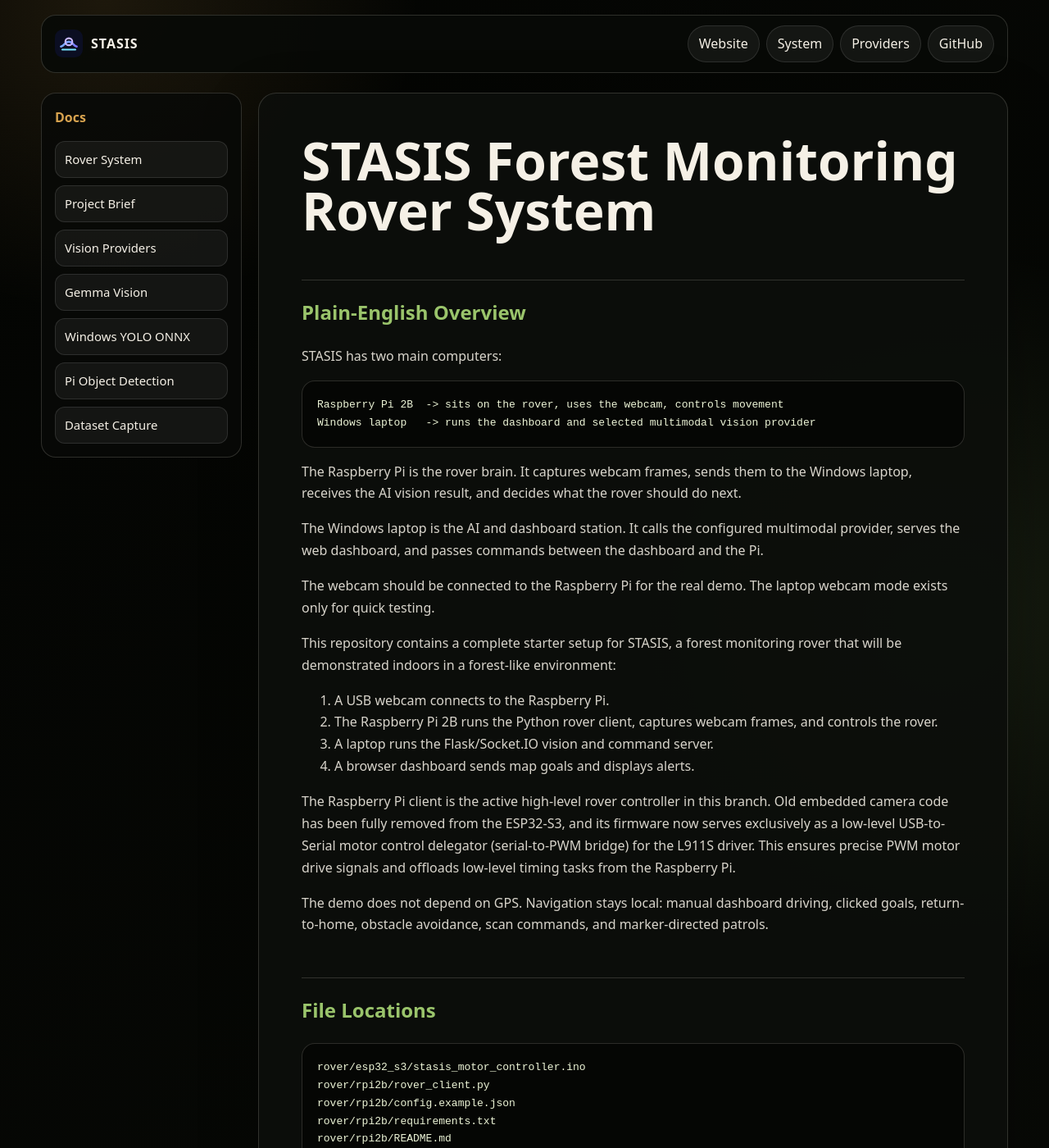
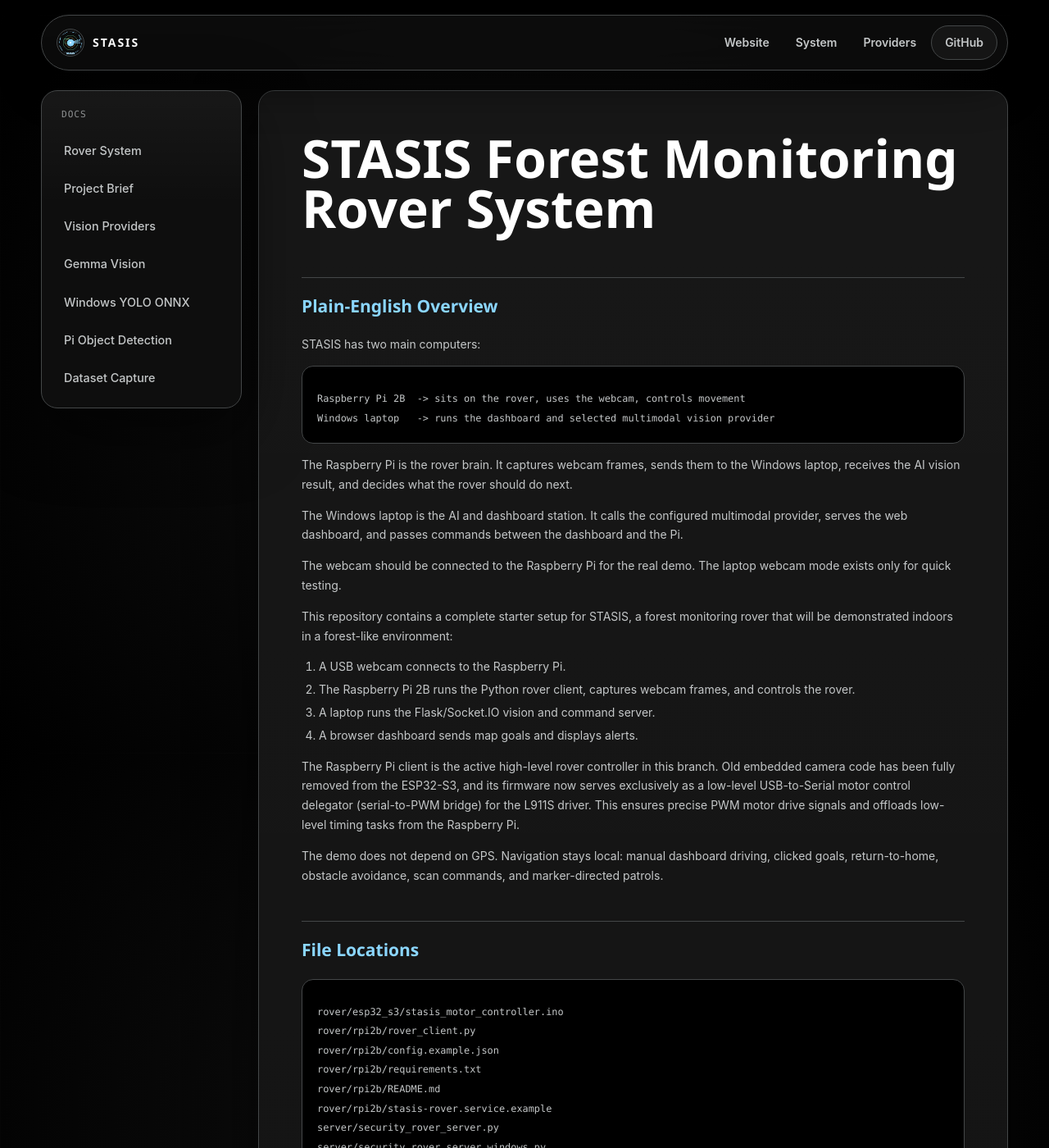
Before and after one commit to Catkartikwastaken/Stasis, a Jekyll site: the page built from docs/README_ROVER_SYSTEM.md, in a window 1280 px wide and 1400 px high. Shown: the whole window at 82% size. Built offline with Jekyll 4.4.1, drawn with Linux system fonts in a browser that asks for light colours.

Commit message:
Theme all docs sub-pages to match dashboard — rewrite site.css + layout
- Rewrite site.css with dashboard design tokens (black bg, grid overlay, cyan/green/amber accent palette, Inter + Space Grotesk + JetBrains Mono fonts)
- Update Jekyll layout to use animated stasis-logo.gif instead of static stasis-mark.svg
- Add gh-link style for GitHub nav button (matches dashboard's nav-action)
- Remove old forest/moss color palette from all sub-pages
- Update _config.yml description to remove forest reference
- All sub-pages (README_ROVER_SYSTEM, VISION_PROVIDERS, etc.) now share the same theme as the dashboard

```diff
--- a/docs/_config.yml
+++ b/docs/_config.yml
@@ -1,5 +1,5 @@
 title: STASIS
-description: Raspberry Pi rover platform for forest-style monitoring.
+description: Raspberry Pi rover platform for field monitoring and object detection.
 baseurl: /Stasis
 markdown: kramdown
 highlighter: rouge
--- a/docs/_layouts/default.html
+++ b/docs/_layouts/default.html
@@ -10,14 +10,14 @@
   <div class="doc-page">
     <header class="doc-header">
       <a class="doc-brand" href="{{ '/' | relative_url }}" aria-label="STASIS home">
-        <img src="{{ '/assets/stasis-mark.svg' | relative_url }}" alt="" width="34" height="34">
+        <img class="doc-brand-img" src="{{ '/assets/stasis-logo.gif' | relative_url }}" alt="" width="34" height="34">
         <span>STASIS</span>
       </a>
       <nav class="doc-nav" aria-label="Documentation navigation">
         <a href="{{ '/' | relative_url }}">Website</a>
         <a href="{{ '/README_ROVER_SYSTEM.html' | relative_url }}">System</a>
         <a href="{{ '/VISION_PROVIDERS.html' | relative_url }}">Providers</a>
-        <a href="https://github.com/Catkartikwastaken/Stasis">GitHub</a>
+        <a class="gh-link" href="https://github.com/Catkartikwastaken/Stasis">GitHub</a>
       </nav>
     </header>
 
--- a/docs/assets/site.css
+++ b/docs/assets/site.css
@@ -1,14 +1,26 @@
+/* =============================================
+   STASIS DOCS — Design System (matches Mission Control Dashboard)
+   ============================================= */
 :root {
   color-scheme: dark;
-  --bg: #030402;
-  --panel: #0d0f0b;
-  --panel-2: #151911;
-  --line: rgba(245, 240, 230, 0.16);
-  --text: #f5f0e6;
-  --muted: #c9c1b0;
-  --moss: #9ac46b;
-  --amber: #d7a34f;
-  --steel: #7e918f;
+  --bg: #000000;
+  --bg-soft: #0e0e0e;
+  --panel: #0e0e0e;
+  --panel-strong: #141313;
+  --surface: #201f1f;
+  --line: #444748;
+  --line-soft: rgba(68, 71, 72, 0.45);
+  --text: #ffffff;
+  --muted: #c4c7c8;
+  --soft: #8e9192;
+  --green: #8cffbd;
+  --cyan: #8bd6ff;
+  --amber: #ffd36d;
+  --red: #ffb4ab;
+  --violet: #b8a1ff;
+  --mono: "JetBrains Mono", ui-monospace, SFMono-Regular, Consolas, monospace;
+  --body: "Inter", "Segoe UI", ui-sans-serif, system-ui, sans-serif;
+  --shadow: 0 26px 80px rgba(0, 0, 0, 0.55);
 }
 
 * { box-sizing: border-box; }
@@ -16,22 +28,34 @@
 body {
   margin: 0;
   min-height: 100vh;
-  background:
-    radial-gradient(circle at 10% 0%, rgba(215, 163, 79, 0.12), transparent 24rem),
-    radial-gradient(circle at 90% 6%, rgba(154, 196, 107, 0.11), transparent 28rem),
-    linear-gradient(135deg, #030402, #10130d 54%, #050705);
+  background: var(--bg);
   color: var(--text);
-  font-family: ui-sans-serif, system-ui, -apple-system, BlinkMacSystemFont, "Segoe UI", sans-serif;
+  font-family: var(--body);
   line-height: 1.68;
+  font-size: 14px;
 }
 
-a {
-  color: var(--amber);
-  text-decoration: none;
+::selection { background: #fff; color: #000; }
+
+::-webkit-scrollbar { width: 4px; height: 4px; }
+::-webkit-scrollbar-track { background: var(--bg-soft); border-radius: 4px; }
+::-webkit-scrollbar-thumb { background: var(--line); border-radius: 4px; }
+::-webkit-scrollbar-thumb:hover { background: var(--text); }
+
+a { color: inherit; text-decoration: none; }
+a:hover { color: var(--cyan); }
+
+.doc-page {
+  min-height: 100vh;
+  background-image:
+    radial-gradient(circle at center, rgba(42, 42, 42, 0.4) 0%, rgba(0, 0, 0, 1) 100%),
+    linear-gradient(to right, rgba(28, 27, 27, 0.6) 1px, transparent 1px),
+    linear-gradient(to bottom, rgba(28, 27, 27, 0.6) 1px, transparent 1px);
+  background-size: 100% 100%, 32px 32px, 32px 32px;
+  background-attachment: fixed;
 }
 
-a:hover { text-decoration: underline; }
-
+/* ========== HEADER ========== */
 .doc-header {
   width: min(1180px, calc(100% - 32px));
   min-height: 68px;
@@ -40,10 +64,12 @@
   align-items: center;
   justify-content: space-between;
   gap: 16px;
-  padding: 12px 16px;
+  padding: 10px 12px 10px 18px;
   border: 1px solid var(--line);
-  border-radius: 18px;
-  background: rgba(8, 10, 7, 0.92);
+  border-radius: 999px;
+  background: rgba(14, 14, 14, 0.82);
+  box-shadow: 0 18px 54px rgba(0, 0, 0, 0.48);
+  backdrop-filter: blur(18px);
 }
 
 .doc-brand {
@@ -51,39 +77,58 @@
   align-items: center;
   gap: 10px;
   color: var(--text);
-  font-weight: 900;
-  letter-spacing: 0.06em;
+  font-family: "Space Grotesk", "Segoe UI", ui-sans-serif, system-ui, sans-serif;
+  font-weight: 700;
+  letter-spacing: 0.14em;
+  text-transform: uppercase;
 }
 
-.doc-brand:hover { text-decoration: none; }
+.doc-brand:hover { color: var(--text); }
+
+.doc-brand-img {
+  display: block;
+  width: 34px;
+  height: 34px;
+  border-radius: 50%;
+  border: 1px solid var(--line);
+  object-fit: cover;
+}
 
 .doc-nav {
   display: flex;
   flex-wrap: wrap;
-  gap: 8px;
-}
-
-.doc-nav a,
-.doc-sidebar a {
-  color: var(--text);
-  border: 1px solid rgba(255, 255, 255, 0.11);
-  background: rgba(255, 255, 255, 0.055);
-  transition: transform 160ms ease, background 160ms ease, border-color 160ms ease;
+  gap: 4px;
 }
 
 .doc-nav a {
   padding: 8px 13px;
   border-radius: 999px;
+  border: 1px solid transparent;
+  color: var(--muted);
+  font-weight: 600;
+  transition: all 150ms ease;
 }
 
-.doc-nav a:hover,
-.doc-sidebar a:hover {
-  transform: translateY(-2px);
-  background: rgba(215, 163, 79, 0.1);
-  border-color: rgba(215, 163, 79, 0.3);
+.doc-nav a:hover {
+  background: rgba(255, 255, 255, 0.06);
+  color: var(--text);
+  border-color: transparent;
   text-decoration: none;
 }
 
+.doc-nav a.gh-link {
+  border: 1px solid var(--line);
+  padding: 8px 16px;
+  background: rgba(255, 255, 255, 0.04);
+}
+
+.doc-nav a.gh-link:hover {
+  background: var(--text);
+  color: #000;
+  border-color: var(--text);
+}
+
+/* ========== SHELL ========== */
 .doc-shell {
   width: min(1180px, calc(100% - 32px));
   margin: 24px auto 64px;
@@ -93,39 +138,58 @@
   align-items: start;
 }
 
+/* ========== SIDEBAR ========== */
 .doc-sidebar {
   position: sticky;
   top: 16px;
   display: grid;
-  gap: 9px;
+  gap: 6px;
   padding: 16px;
   border: 1px solid var(--line);
-  border-radius: 18px;
-  background: rgba(8, 10, 7, 0.88);
+  border-radius: 20px;
+  background: linear-gradient(180deg, rgba(255, 255, 255, 0.04), transparent 36%), var(--panel);
+  box-shadow: var(--shadow);
 }
 
 .doc-sidebar strong {
-  margin-bottom: 6px;
-  color: var(--amber);
+  margin-bottom: 4px;
+  color: var(--soft);
+  font-family: var(--mono);
+  font-size: 0.7rem;
+  font-weight: 500;
+  letter-spacing: 0.08em;
+  text-transform: uppercase;
+  padding: 4px 8px;
 }
 
 .doc-sidebar a {
-  padding: 9px 11px;
+  padding: 8px 11px;
   border-radius: 12px;
-  font-size: 0.93rem;
+  font-size: 0.9rem;
+  color: var(--muted);
+  font-weight: 500;
+  transition: all 150ms ease;
 }
 
+.doc-sidebar a:hover {
+  background: rgba(255, 255, 255, 0.06);
+  color: var(--text);
+  text-decoration: none;
+}
+
+/* ========== CONTENT ========== */
 .doc-content {
   min-width: 0;
   padding: clamp(24px, 5vw, 52px);
   border: 1px solid var(--line);
-  border-radius: 22px;
-  background: rgba(13, 15, 11, 0.92);
-  box-shadow: 0 22px 70px rgba(0, 0, 0, 0.28);
+  border-radius: 20px;
+  background: linear-gradient(180deg, rgba(255, 255, 255, 0.04), transparent 36%), var(--panel);
+  box-shadow: var(--shadow);
 }
 
 .doc-content h1 {
   margin-top: 0;
+  font-family: "Space Grotesk", "Segoe UI", ui-sans-serif, system-ui, sans-serif;
   font-size: clamp(2.35rem, 5vw, 4rem);
   line-height: 0.95;
   letter-spacing: 0;
@@ -134,15 +198,20 @@
 .doc-content h2 {
   margin-top: 2.1em;
   padding-top: 0.8em;
-  border-top: 1px solid rgba(245, 240, 230, 0.16);
-  color: var(--moss);
+  border-top: 1px solid var(--line);
+  color: var(--cyan);
+  font-family: "Space Grotesk", "Segoe UI", ui-sans-serif, system-ui, sans-serif;
 }
 
-.doc-content h3 { color: #ffffff; }
+.doc-content h3 {
+  color: var(--text);
+  font-family: "Space Grotesk", "Segoe UI", ui-sans-serif, system-ui, sans-serif;
+}
 
 .doc-content p,
 .doc-content li {
-  color: rgba(245, 240, 230, 0.88);
+  color: var(--muted);
+  line-height: 1.7;
 }
 
 .doc-content table {
@@ -155,47 +224,90 @@
 
 .doc-content th,
 .doc-content td {
-  border: 1px solid rgba(245, 240, 230, 0.14);
-  padding: 12px 14px;
+  border: 1px solid var(--line);
+  padding: 10px 14px;
   vertical-align: top;
 }
 
 .doc-content th {
-  background: rgba(215, 163, 79, 0.1);
-  color: #ffffff;
+  background: rgba(139, 214, 255, 0.08);
+  color: var(--text);
   text-align: left;
+  font-family: var(--mono);
+  font-size: 0.82rem;
+  letter-spacing: 0.04em;
+  text-transform: uppercase;
+}
+
+.doc-content td {
+  color: var(--muted);
 }
 
 .doc-content code {
   padding: 0.14em 0.38em;
-  border-radius: 7px;
-  background: rgba(215, 163, 79, 0.12);
-  color: #fff0ce;
+  border-radius: 6px;
+  background: rgba(139, 214, 255, 0.1);
+  color: var(--cyan);
+  font-family: var(--mono);
+  font-size: 0.85em;
 }
 
 .doc-content pre {
   overflow-x: auto;
   padding: 18px;
-  border: 1px solid rgba(245, 240, 230, 0.16);
-  border-radius: 16px;
-  background: #050604;
+  border: 1px solid var(--line);
+  border-radius: 14px;
+  background: var(--bg);
 }
 
 .doc-content pre code {
   padding: 0;
   background: transparent;
-  color: #edf5d7;
+  color: var(--muted);
 }
 
 .doc-content blockquote {
   margin: 22px 0;
   padding: 14px 18px;
-  border-left: 4px solid var(--amber);
+  border-left: 3px solid var(--cyan);
   border-radius: 12px;
-  background: rgba(215, 163, 79, 0.08);
+  background: rgba(139, 214, 255, 0.05);
   color: var(--muted);
 }
 
+.doc-content img {
+  max-width: 100%;
+  border-radius: 12px;
+  border: 1px solid var(--line);
+}
+
+.doc-content hr {
+  border: none;
+  border-top: 1px solid var(--line);
+  margin: 28px 0;
+}
+
+/* Code blocks with language label */
+.doc-content pre code::before {
+  content: attr(data-lang);
+  display: block;
+  margin-bottom: 10px;
+  color: var(--soft);
+  font-family: var(--mono);
+  font-size: 0.68rem;
+  text-transform: uppercase;
+  letter-spacing: 0.08em;
+}
+
+.doc-content ul, .doc-content ol {
+  padding-left: 1.5em;
+}
+
+.doc-content li {
+  margin-bottom: 4px;
+}
+
+/* ========== RESPONSIVE ========== */
 @media (max-width: 860px) {
   .doc-header,
   .doc-shell {
@@ -204,6 +316,7 @@
 
   .doc-header {
     display: grid;
+    border-radius: 24px;
   }
 
   .doc-shell {
@@ -213,4 +326,12 @@
   .doc-sidebar {
     position: static;
   }
+
+  .doc-nav {
+    order: 3;
+    width: 100%;
+    justify-content: flex-start;
+    overflow-x: auto;
+    padding-bottom: 2px;
+  }
 }
```
